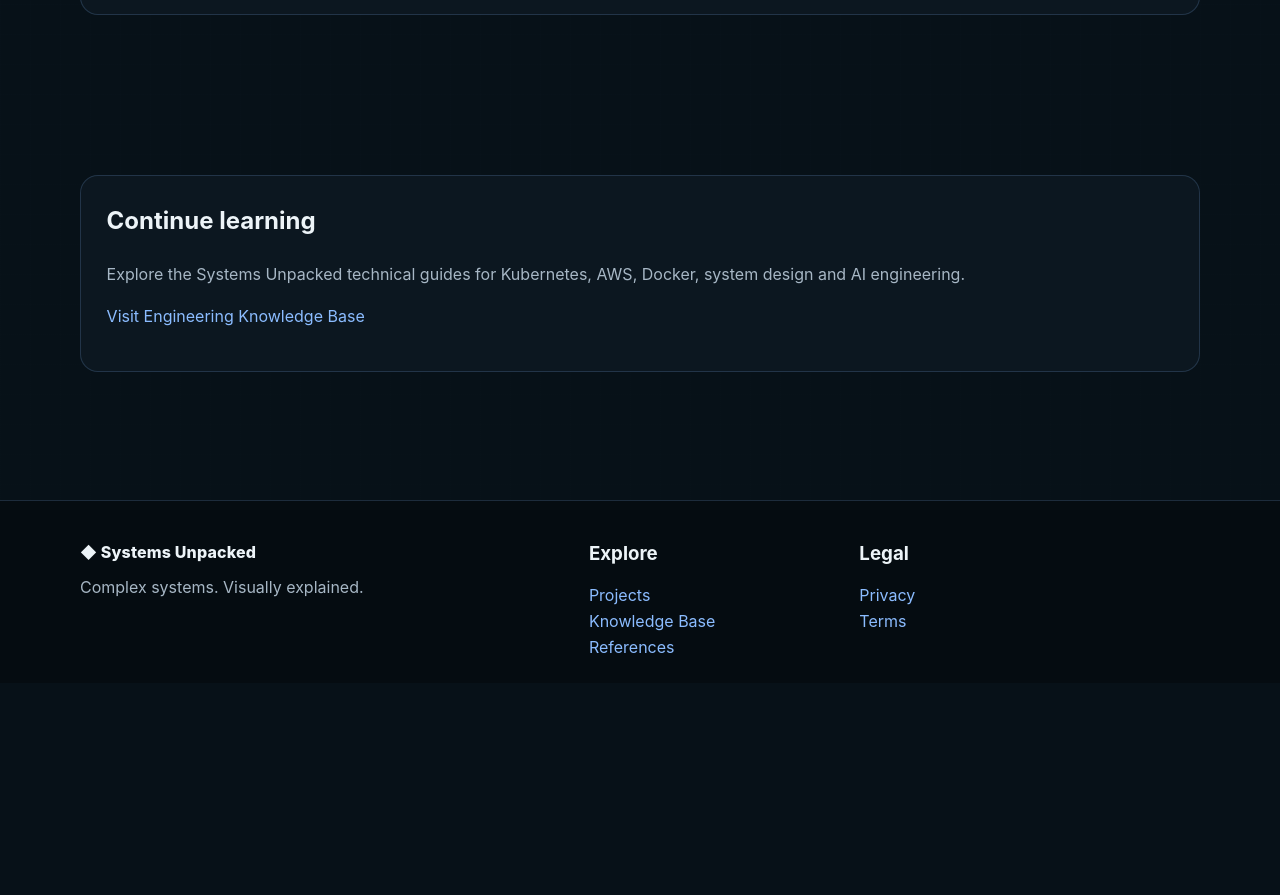
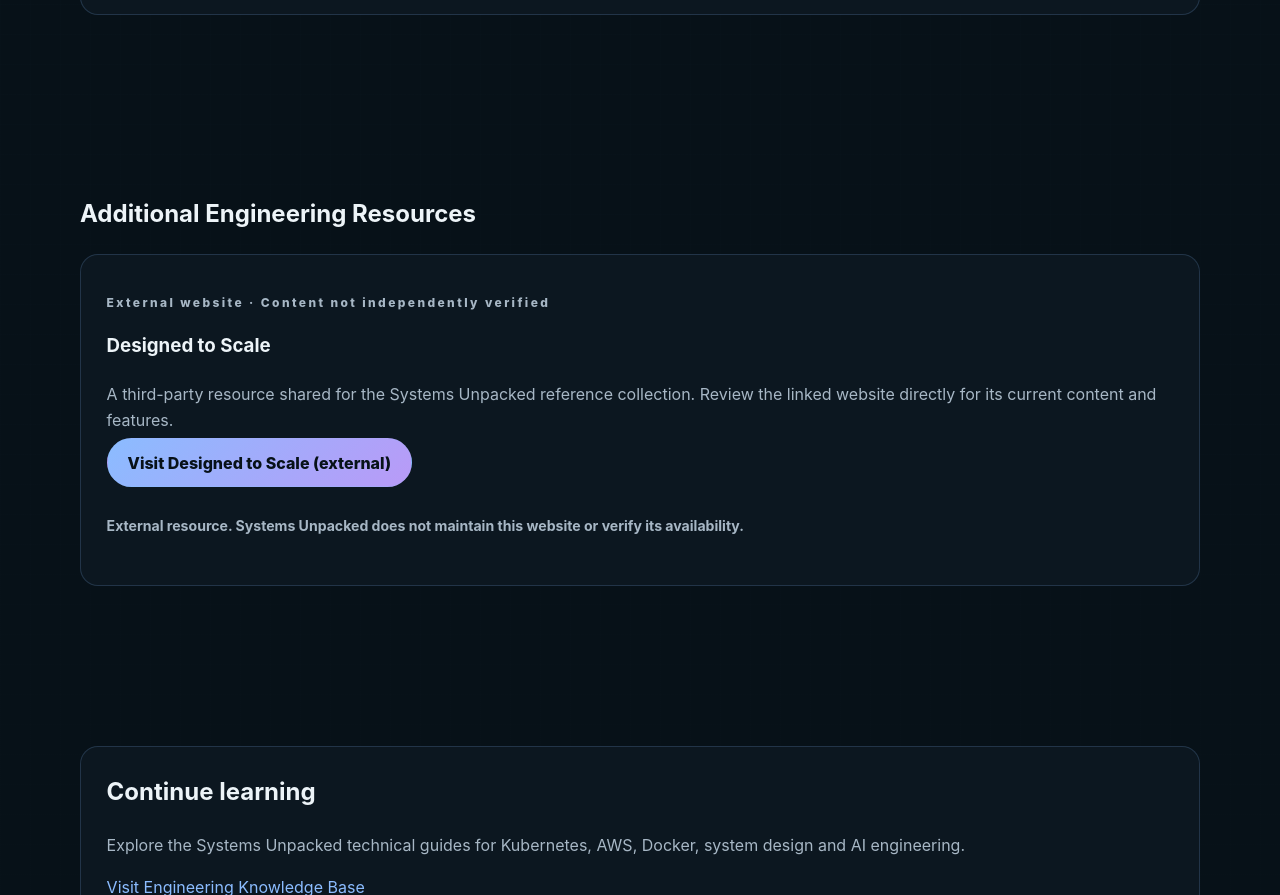
Before and after one commit to haftomalemayehu/systems-unpacked-web, a plain HTML site: page references/index.html in a window 1280 px wide. Shown: the part 836-1731 px from the top of the page. Before the commit the page ends 1519 px from the top, so only its background shows below. Drawn offline with Linux system fonts and the light colour scheme.

Commit message:
Add Designed to Scale as an external engineering reference

```diff
--- a/references/index.html
+++ b/references/index.html
@@ -6,5 +6,6 @@
 <body><div class="page-shell"><header class="topbar"><nav class="nav container" aria-label="Main navigation"><a class="brand" href="/"><span class="brand-mark">◆</span><span>Systems Unpacked</span></a><div class="nav-links"><a href="/">Home</a><a href="/about/">About</a><a href="/blog/">Blog</a><a href="/projects/">Projects</a><a href="/knowledge/">Knowledge Base</a><a href="/references/" aria-current="page">References</a><a href="/resume/">Resume</a><a href="/contact/">Contact</a></div></nav></header>
 <main class="container"><section class="page-header"><p class="eyebrow">Curated external resources</p><h1>Engineering References</h1><p>Helpful third-party tools and learning resources for exploring how software, networks, and cloud systems work. These links are independently maintained and are not Systems Unpacked projects.</p></section>
 <section class="section" aria-labelledby="networking-references"><h2 id="networking-references">Networking &amp; Internet Protocols</h2><article class="content-panel"><p class="eyebrow">Interactive learning · External website</p><h3>Protocol Explorer — Learn How the Internet Works</h3><p>An interactive networking learning resource that animates packets traveling through a network. JavaScript is required to use its lessons.</p><p><strong>Recommended for:</strong> building intuition about packet movement and networking concepts before exploring cloud networking architectures.</p><p><a class="button button-primary" href="https://protocol-explorer-alpha.vercel.app/" target="_blank" rel="noopener noreferrer">Open Protocol Explorer (external)</a></p><p class="project-coming-soon">External resource. Availability, content and functionality are maintained by its owner.</p></article></section>
+<section class="section" aria-labelledby="designed-to-scale-reference"><h2 id="designed-to-scale-reference">Additional Engineering Resources</h2><article class="content-panel"><p class="eyebrow">External website · Content not independently verified</p><h3>Designed to Scale</h3><p>A third-party resource shared for the Systems Unpacked reference collection. Review the linked website directly for its current content and features.</p><p><a class="button button-primary" href="https://designedtoscale.app/" target="_blank" rel="noopener noreferrer">Visit Designed to Scale (external)</a></p><p class="project-coming-soon">External resource. Systems Unpacked does not maintain this website or verify its availability.</p></article></section>
 <section class="section"><div class="content-panel"><h2>Continue learning</h2><p>Explore the Systems Unpacked technical guides for Kubernetes, AWS, Docker, system design and AI engineering.</p><p><a href="/knowledge/">Visit Engineering Knowledge Base</a></p></div></section></main>
 <footer class="site-footer"><div class="container footer-grid"><div><a class="brand footer-brand" href="/">◆ Systems Unpacked</a><p class="footer-copy">Complex systems. Visually explained.</p></div><div><h3>Explore</h3><ul><li><a href="/projects/">Projects</a></li><li><a href="/knowledge/">Knowledge Base</a></li><li><a href="/references/">References</a></li></ul></div><div><h3>Legal</h3><ul><li><a href="/privacy/">Privacy</a></li><li><a href="/terms/">Terms</a></li></ul></div></div></footer></div></body></html>
```
